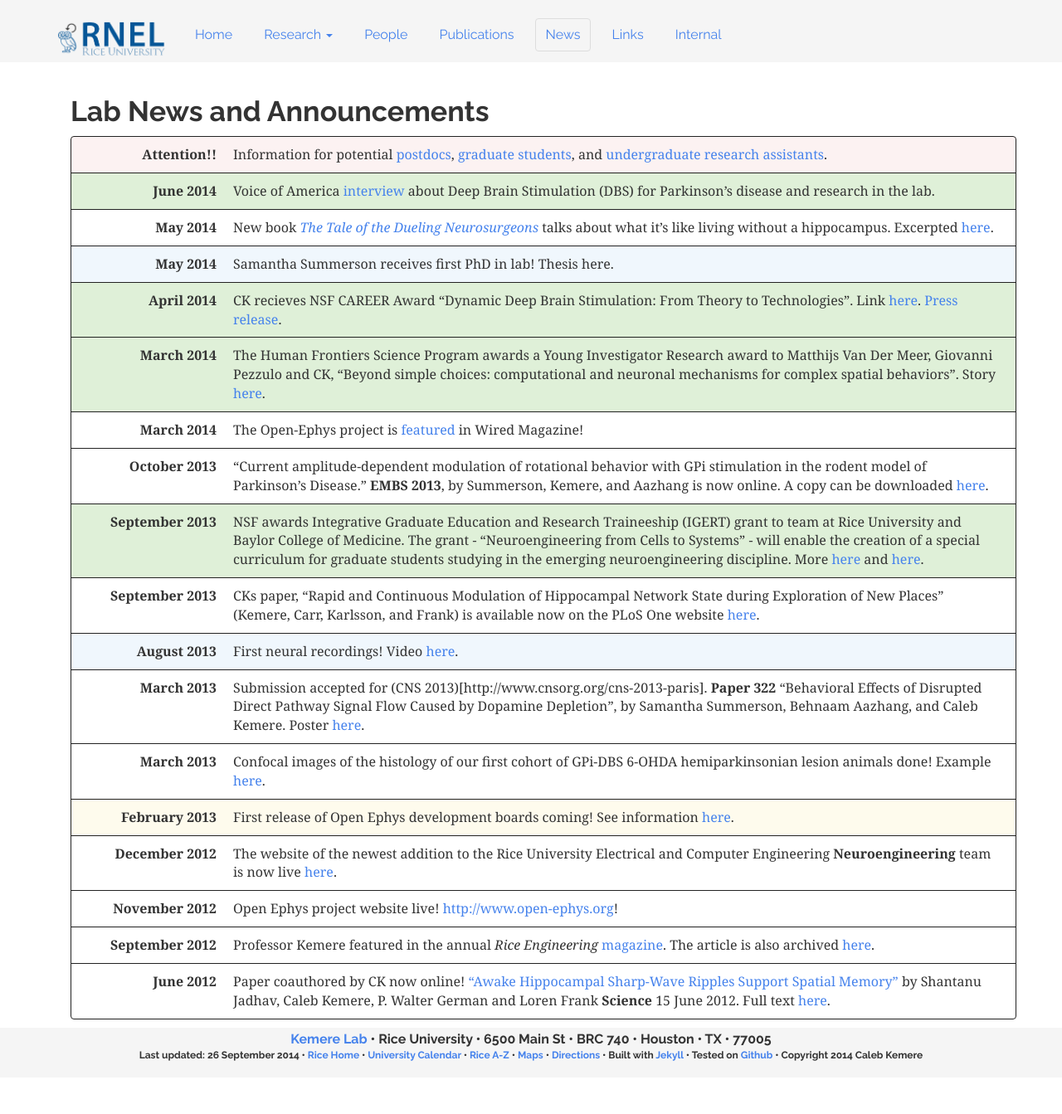
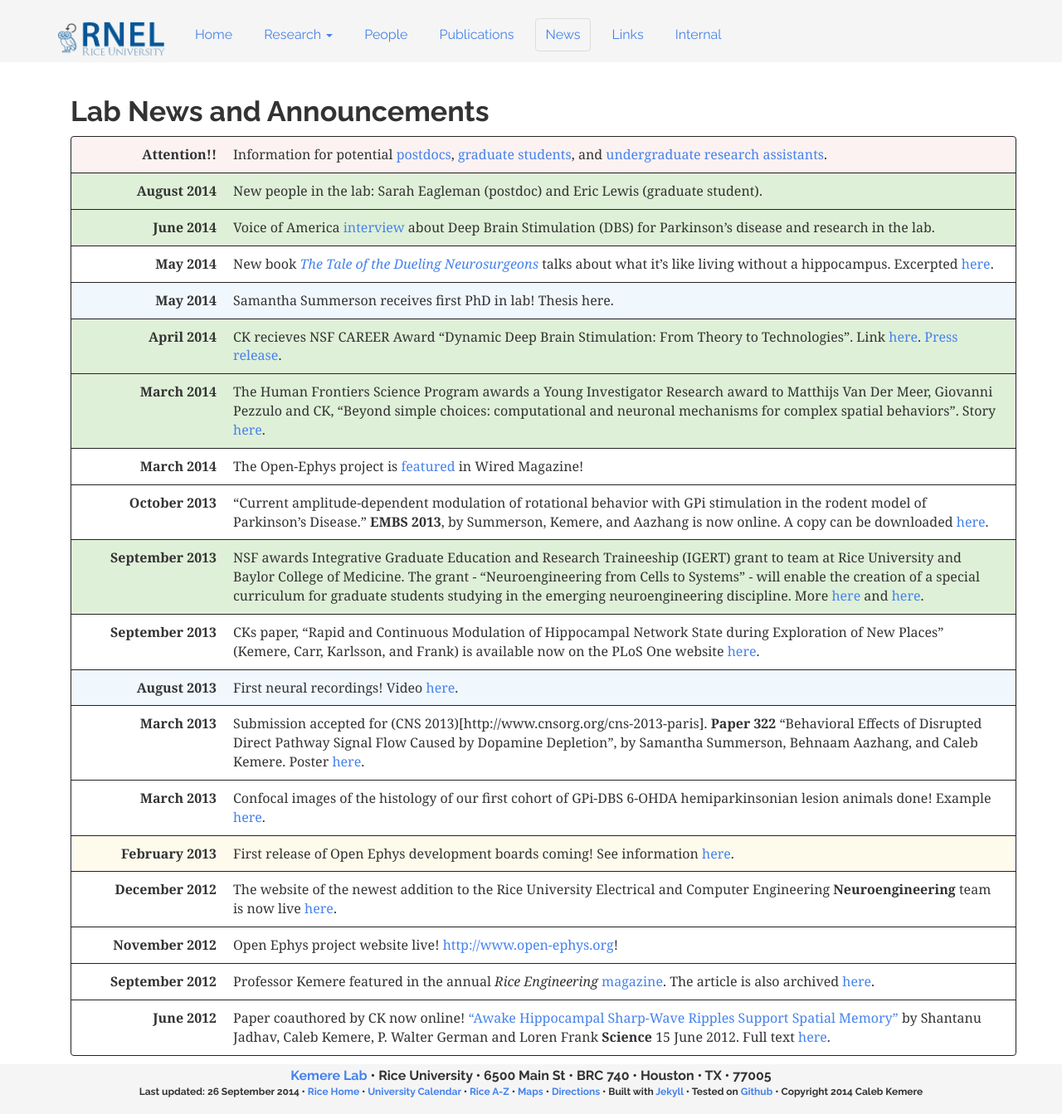
Before and after one commit to kemerelab/kemerelab.github.io, a Jekyll site: the page built from news/index.md, in a window 1280 px wide. Shown: the whole page at 83% size. Built offline with Jekyll 4.4.1, drawn with Linux system fonts in a browser that asks for light colours; nearby versions of some CDN libraries; before the commit the page ends 1299 px from its top, so only the background shows below that.

Commit message:
Updated news

```diff
--- a/news/index.md
+++ b/news/index.md
@@ -13,6 +13,10 @@ nav: news
 __Attention!!__
 :  Information for potential [postdocs](/news/postdocs.html), [graduate students](/news/gradstudents.html), and [undergraduate research assistants](/news/undergrads.html).
 {: .callout-danger}
+
+August 2014
+:  New people in the lab: Sarah Eagleman (postdoc) and Eric Lewis (graduate student).
+{: .callout-success}
 
 June 2014
 :  Voice of America
```
